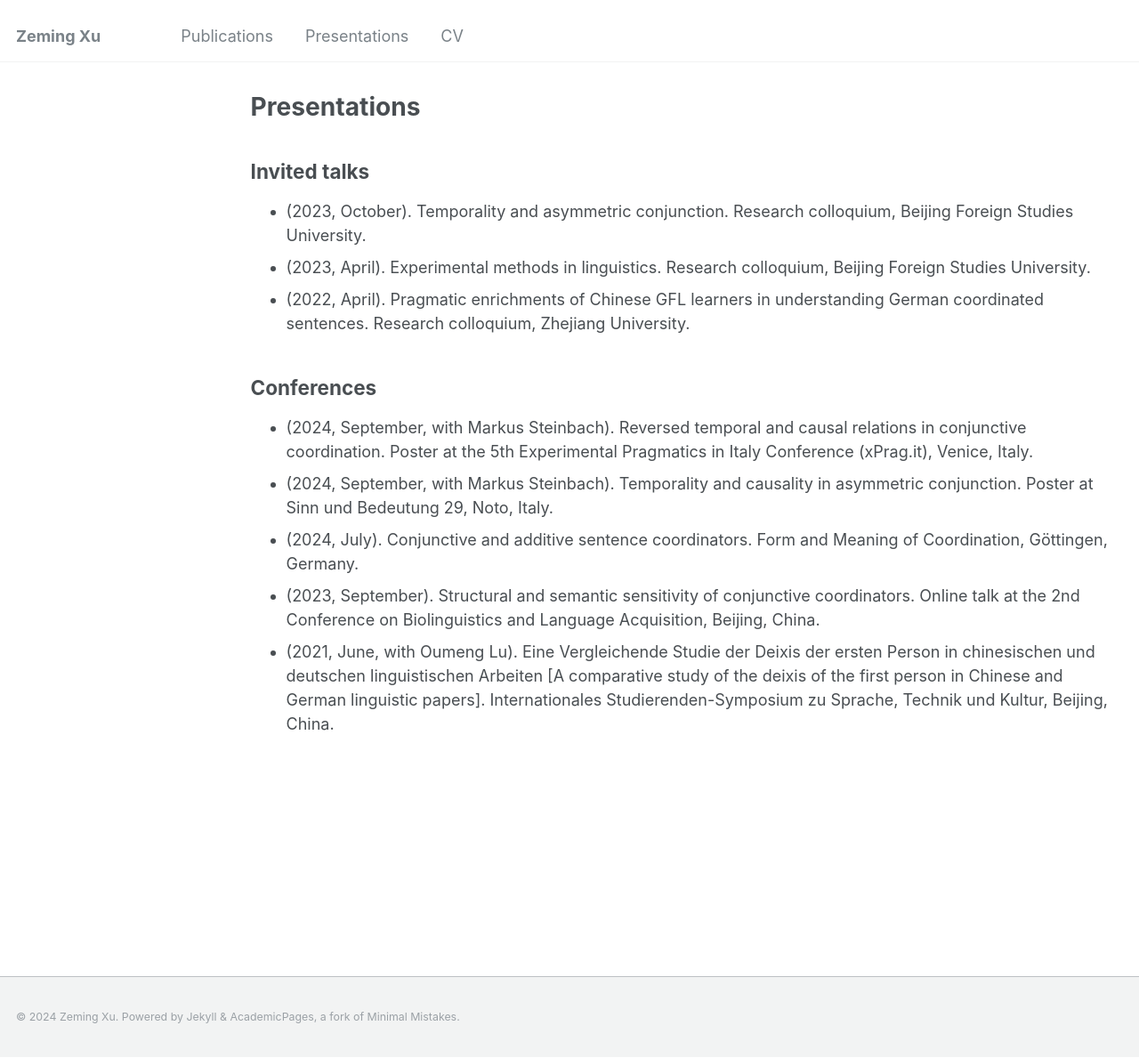
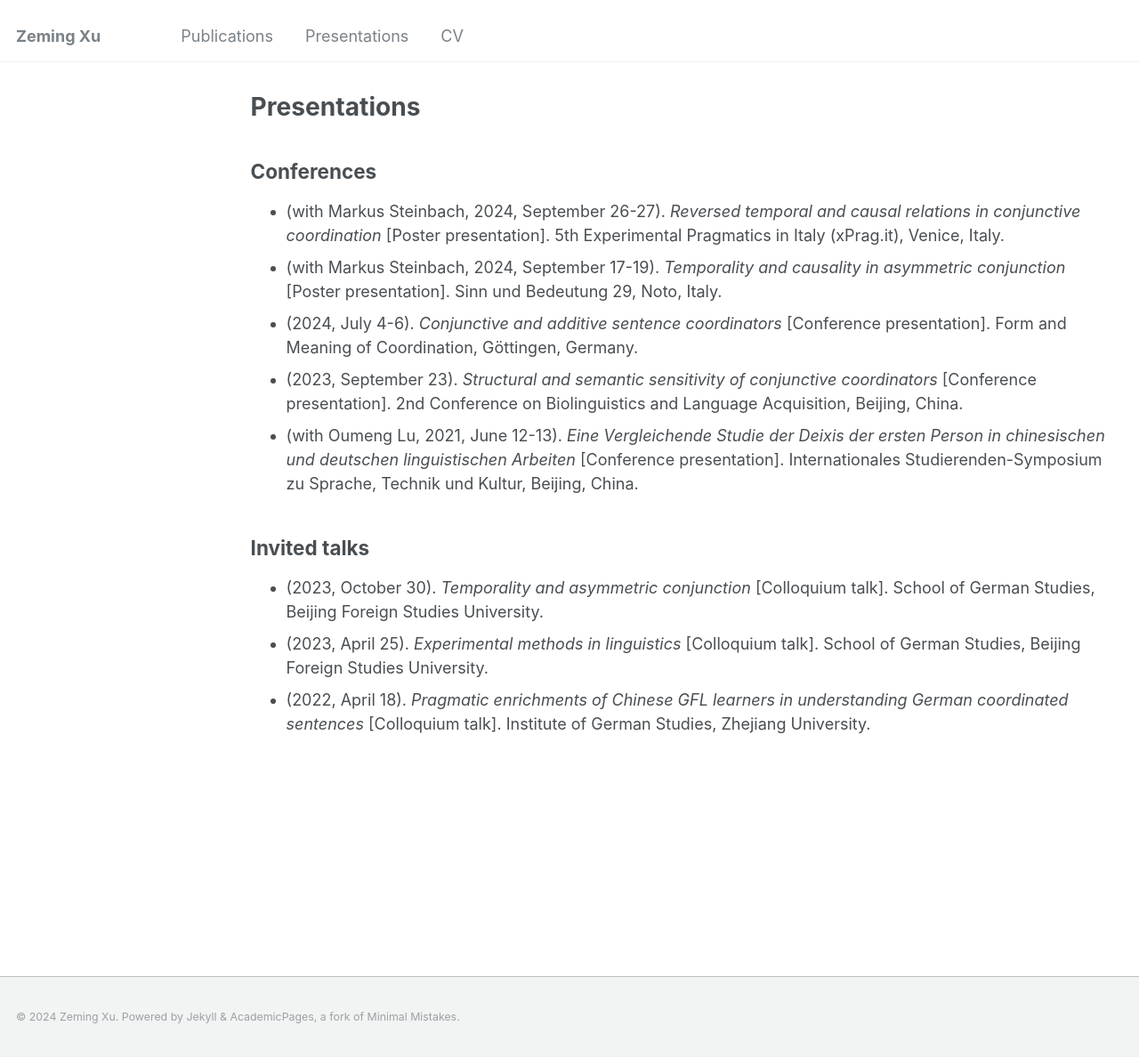
Before and after one commit to xu-zeming/xu-zeming.github.io, a Jekyll site: the page built from _pages/presentations.md, in a window 1280 px wide and 1189 px high. Shown: the whole window at 89% size. Built offline with Jekyll 4.4.1, drawn with Linux system fonts in a browser that asks for light colours.

Commit message:
Update presentations.md

```diff
--- a/_pages/presentations.md
+++ b/_pages/presentations.md
@@ -5,17 +5,15 @@ permalink: /presentations/
 author_profile: false
 ---
 
-Invited talks
--
+## Conferences
+* (with Markus Steinbach, 2024, September 26-27). *Reversed temporal and causal relations in conjunctive coordination* [Poster presentation]. 5th Experimental Pragmatics in Italy (xPrag.it), Venice, Italy.
+* (with Markus Steinbach, 2024, September 17-19). *Temporality and causality in asymmetric conjunction* [Poster presentation]. Sinn und Bedeutung 29, Noto, Italy.
+* (2024, July 4-6). *Conjunctive and additive sentence coordinators* [Conference presentation]. Form and Meaning of Coordination, Göttingen, Germany.
+* (2023, September 23). *Structural and semantic sensitivity of conjunctive coordinators* [Conference presentation]. 2nd Conference on Biolinguistics and Language Acquisition, Beijing, China.
+* (with Oumeng Lu, 2021, June 12-13). *Eine Vergleichende Studie der Deixis der ersten Person in chinesischen und deutschen linguistischen Arbeiten* [Conference presentation]. Internationales Studierenden-Symposium zu Sprache, Technik und Kultur, Beijing, China.
 
-* (2023, October). Temporality and asymmetric conjunction. Research colloquium, Beijing Foreign Studies University.
-* (2023, April). Experimental methods in linguistics. Research colloquium, Beijing Foreign Studies University.
-* (2022, April). Pragmatic enrichments of Chinese GFL learners in understanding German coordinated sentences. Research colloquium, Zhejiang University.
+## Invited talks
 
-Conferences
--
-* (2024, September, with Markus Steinbach). Reversed temporal and causal relations in conjunctive coordination. Poster at the 5th Experimental Pragmatics in Italy Conference (xPrag.it), Venice, Italy.
-* (2024, September, with Markus Steinbach). Temporality and causality in asymmetric conjunction. Poster at Sinn und Bedeutung 29, Noto, Italy.
-* (2024, July). Conjunctive and additive sentence coordinators. Form and Meaning of Coordination, Göttingen, Germany.
-* (2023, September). Structural and semantic sensitivity of conjunctive coordinators. Online talk at the 2nd Conference on Biolinguistics and Language Acquisition, Beijing, China.
-* (2021, June, with Oumeng Lu). Eine Vergleichende Studie der Deixis der ersten Person in chinesischen und deutschen linguistischen Arbeiten [A comparative study of the deixis of the first person in Chinese and German linguistic papers]. Internationales Studierenden-Symposium zu Sprache, Technik und Kultur, Beijing, China.
+* (2023, October 30). *Temporality and asymmetric conjunction* [Colloquium talk]. School of German Studies, Beijing Foreign Studies University.
+* (2023, April 25). *Experimental methods in linguistics* [Colloquium talk]. School of German Studies, Beijing Foreign Studies University.
+* (2022, April 18). *Pragmatic enrichments of Chinese GFL learners in understanding German coordinated sentences* [Colloquium talk]. Institute of German Studies, Zhejiang University.
```
